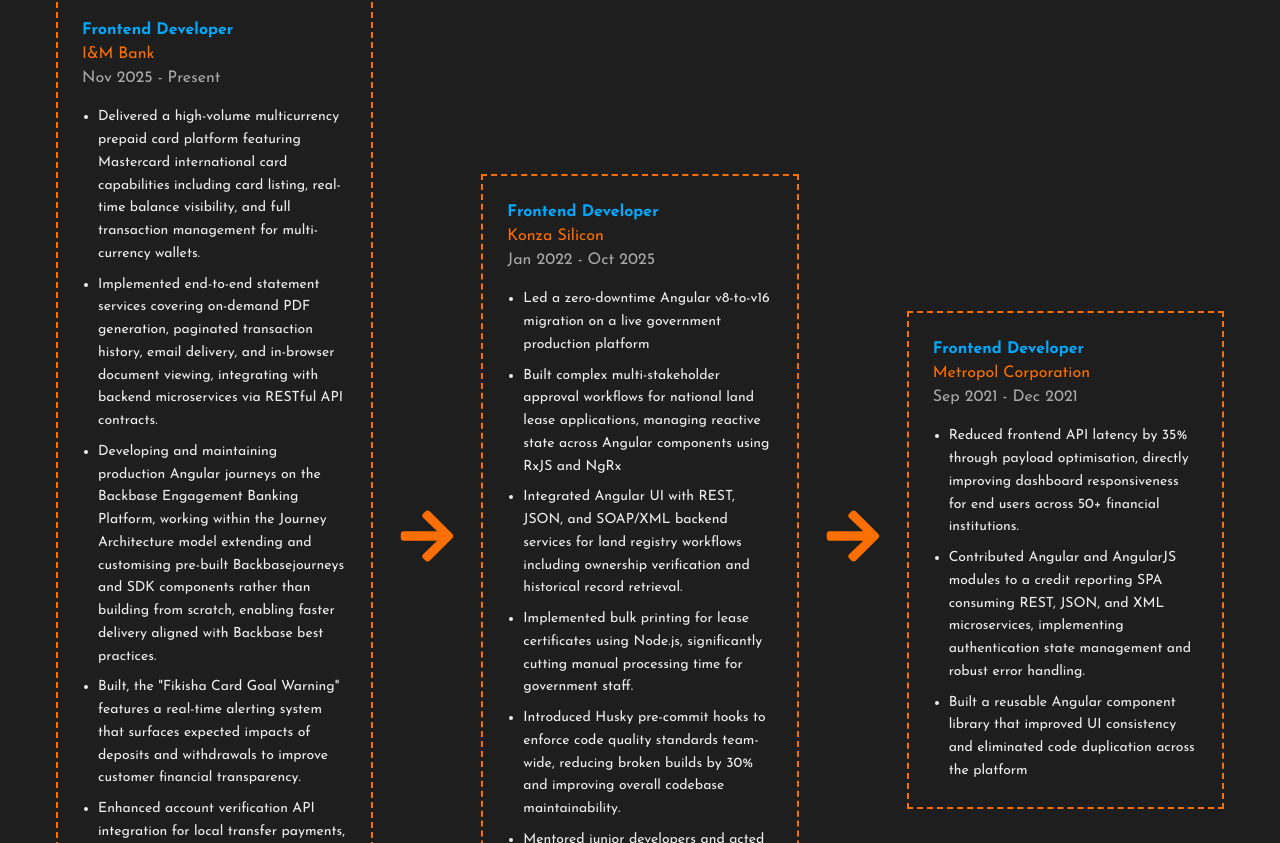
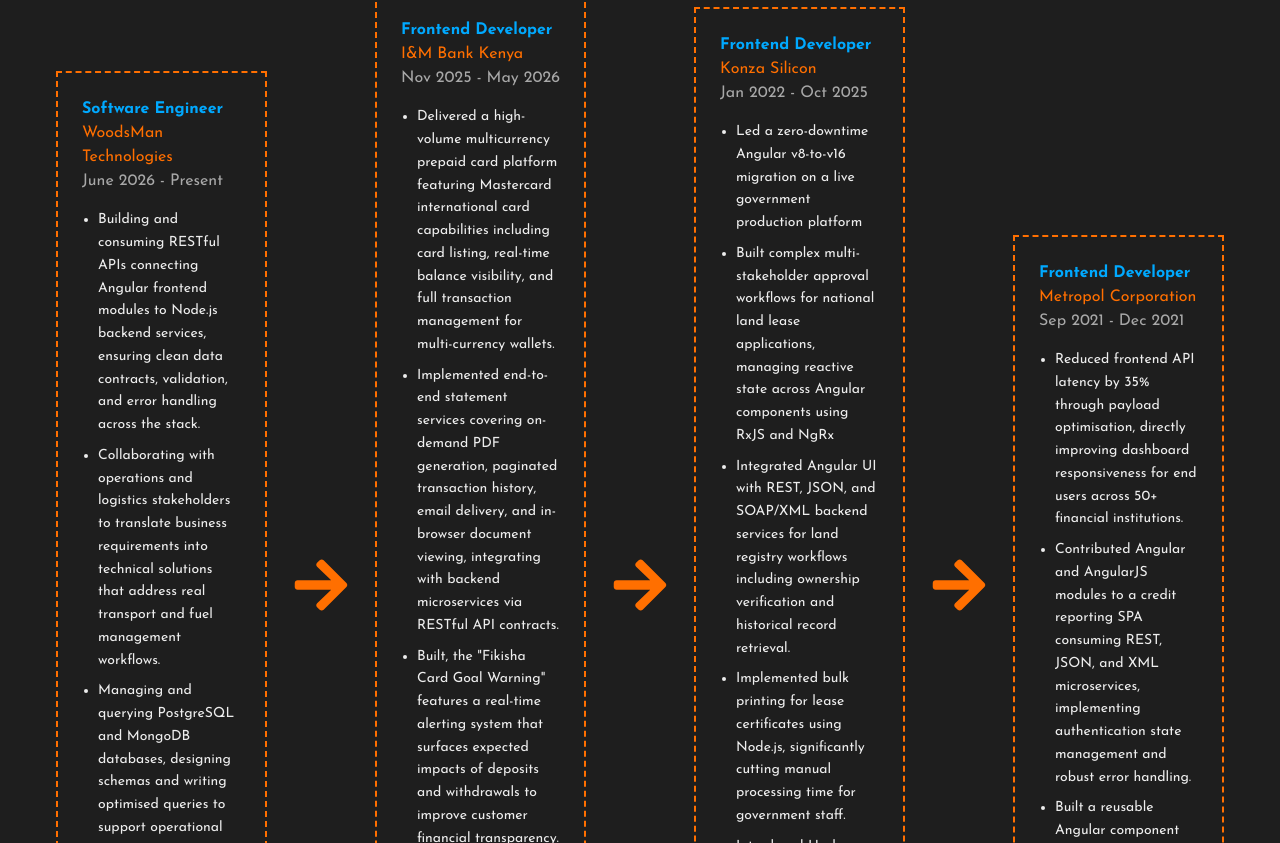
Before and after one commit to annmweru/ann-portfolio, a React (Vite) app: page / in a window 1280 px wide. Shown: the part 2817-3660 px from the top of the page. Built offline with nearby package versions, Linux system fonts and the light colour scheme.

Commit message:
updated my experience

```diff
--- a/src/components/experienceSection/AllExperience.jsx
+++ b/src/components/experienceSection/AllExperience.jsx
@@ -6,16 +6,26 @@
 import { fadeIn } from '../../../src/framerMotion/variants'
 
 const experiences = [
- {
+
+  {
+        job: 'Software Engineer',
+        company: 'WoodsMan Technologies',
+        date: 'June 2026 - Present',
+        responsibilities: [
+            ' Building and consuming RESTful APIs connecting Angular frontend modules to Node.js backend services, ensuring clean data contracts, validation, and error handling across the stack.',
+            'Collaborating with operations and logistics stakeholders to translate business requirements into technical solutions that address real transport and fuel management workflows.',
+            'Managing and querying PostgreSQL and MongoDB databases, designing schemas and writing optimised queries to support operational data needs across the business.',
+            'Collaborating with operations and logistics stakeholders to translate business requirements into technical solutions that address real transport and fuel management workflows.'
+
+        ]
+    },   {
         job: 'Frontend Developer',
-        company: 'I&M Bank ',
-        date: 'Nov 2025 - Present',
+        company: 'I&M Bank Kenya',
+        date: 'Nov 2025 - May 2026',
         responsibilities: [
             'Delivered a high-volume multicurrency prepaid card platform featuring Mastercard international card capabilities including card listing, real-time balance visibility, and full transaction management for multi-currency wallets.',
             'Implemented end-to-end statement services covering on-demand PDF generation, paginated transaction history, email delivery, and in-browser document viewing, integrating with backend microservices via RESTful API contracts.',
-            'Developing and maintaining production Angular journeys on the Backbase Engagement Banking Platform, working within the Journey Architecture model extending and customising pre-built Backbasejourneys and SDK components rather than building from scratch, enabling faster delivery aligned with Backbase best practices.',
             'Built, the "Fikisha Card Goal Warning" features a real-time alerting system that surfaces expected impacts of deposits and withdrawals to improve customer financial transparency.',
-            'Enhanced account verification API integration for local transfer payments, ensuring accurate pre-transaction account validation and improving reliability of payment processing flows.',
             'Led the migration of Angular version 12 to Angular 18, modernising the codebase to leverage standalone components, updated lifecycle APIs, and improved build performance ensuring compatibility with the latest Backbase SDK versions and reducing technical debt across the platform.'
 
         ]
```
